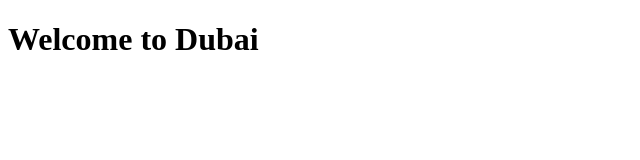
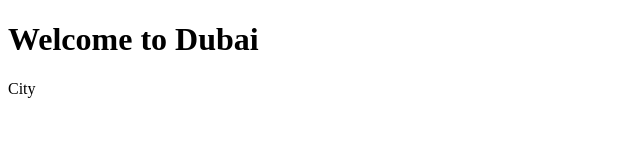
Before and after one commit to Aaliyah-Fransman/Dubai-Travel-Project, a plain HTML site: page index.html in a window 1280 px wide. Shown: the full height of the page, 0-640 px from the left. Drawn offline with Linux system fonts and the light colour scheme.

Commit message:
Created the initial structure of the project

```diff
--- a/index.html
+++ b/index.html
@@ -7,5 +7,6 @@
   </head>
   <body>
     <h1>Welcome to Dubai</h1>
+    <p>City</p>
   </body>
 </html>
```
